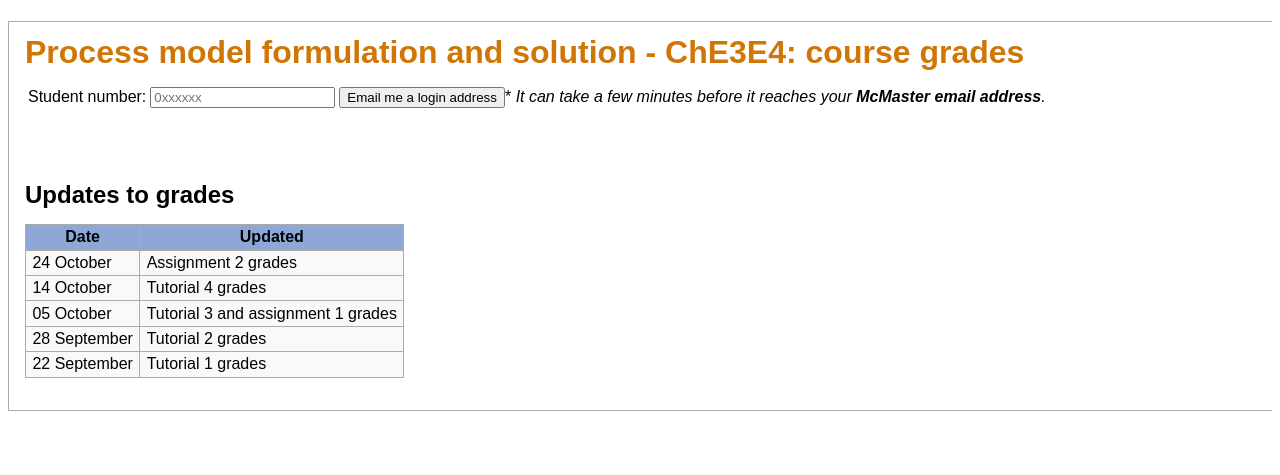
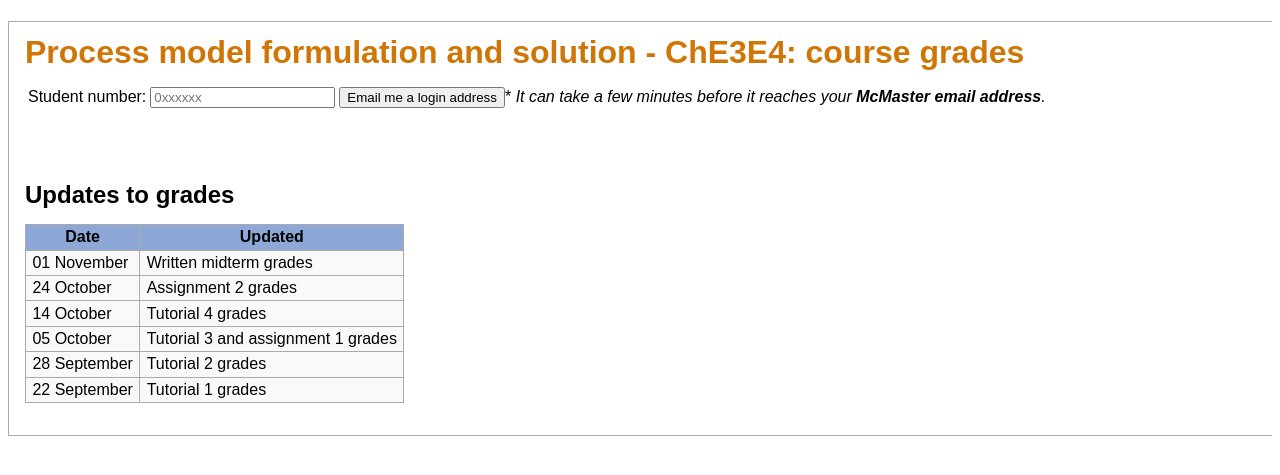
Before and after one commit to kgdunn/Django-app-grades, a Django app: template student/templates/sign_in_form.html in a window 1280 px wide. Shown: the top 475 px of the page. Run offline with Django 3.2, Linux system fonts and the light colour scheme; the template is opened without the code that fills it, so the values that code supplies are empty; some libraries are stand-ins or nearby versions.

Commit message:
After posting midterm results.

```diff
--- a/student/templates/sign_in_form.html
+++ b/student/templates/sign_in_form.html
@@ -21,6 +21,10 @@ reaches your <b>McMaster email address</b>.</i></td>
 			<th>Updated</th>
 		</tr>
 		<tr>
+			<td>01 November</td>
+			<td>Written midterm grades</td>
+		</tr>
+		<tr>
 			<td>24 October</td>
 			<td>Assignment 2 grades</td>
 		</tr>
```
Also changed, not shown: 1 other file.
